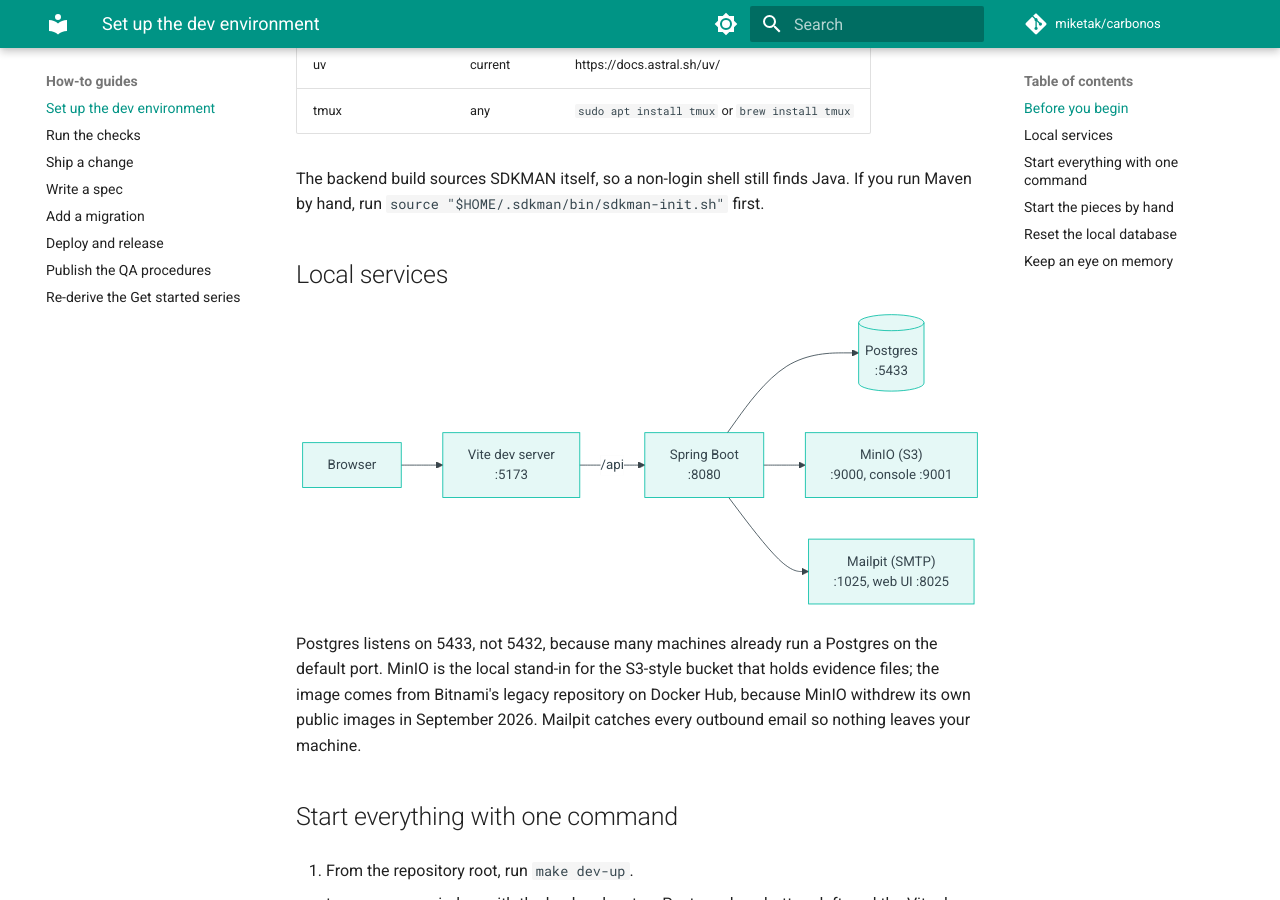
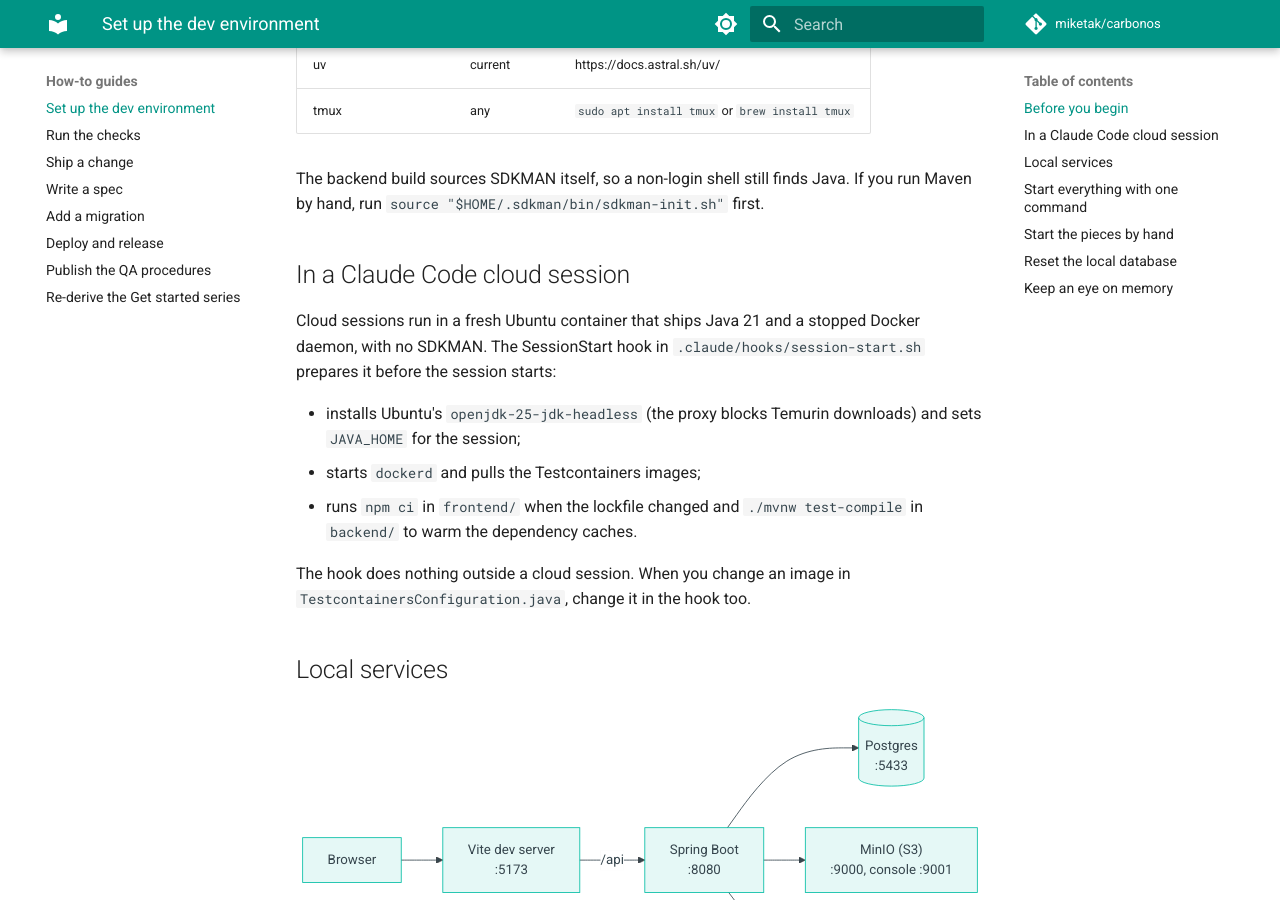
Before and after one commit to miketak/carbonos, an MkDocs documentation site: the page built from docs/how-to/set-up-the-dev-environment.md, in a window 1280 px wide and 900 px high, scrolled down 551 px. Built offline with MkDocs 1.6.1 and Material for MkDocs 9.7.7, drawn with Linux system fonts in a browser that asks for light colours; comment, search, counter and statistics services are not loaded.

Commit message:
chore: add SessionStart hook for Claude Code cloud sessions (#130)
Cloud containers ship Java 21, a stopped Docker daemon and no SDKMAN, so
the backend build failed with "release version 25 not supported". The hook
installs Ubuntu's OpenJDK 25, sets JAVA_HOME, starts dockerd, pre-pulls the
Testcontainers images, and warms the npm and Maven caches. It does nothing
outside a cloud session. The dev environment how-to documents it.


Claude-Session: https://claude.ai/code/session_0156riodqsLkzze32pKPv2Hf

Co-authored-by: Claude <noreply@anthropic.com>

```diff
--- a/docs/how-to/set-up-the-dev-environment.md
+++ b/docs/how-to/set-up-the-dev-environment.md
@@ -24,6 +24,21 @@ Install these once:
 The backend build sources SDKMAN itself, so a non-login shell still finds
 Java. If you run Maven by hand, run
 `source "$HOME/.sdkman/bin/sdkman-init.sh"` first.
+
+## In a Claude Code cloud session
+
+Cloud sessions run in a fresh Ubuntu container that ships Java 21 and a
+stopped Docker daemon, with no SDKMAN. The SessionStart hook in
+`.claude/hooks/session-start.sh` prepares it before the session starts:
+
+- installs Ubuntu's `openjdk-25-jdk-headless` (the proxy blocks Temurin
+  downloads) and sets `JAVA_HOME` for the session;
+- starts `dockerd` and pulls the Testcontainers images;
+- runs `npm ci` in `frontend/` when the lockfile changed and `./mvnw test-compile` in `backend/`
+  to warm the dependency caches.
+
+The hook does nothing outside a cloud session. When you change an image in
+`TestcontainersConfiguration.java`, change it in the hook too.
 
 ## Local services
 
```
Also changed, not shown: other parts of docs/how-to/set-up-the-dev-environment.md (+1 -1 lines), 2 other files.
